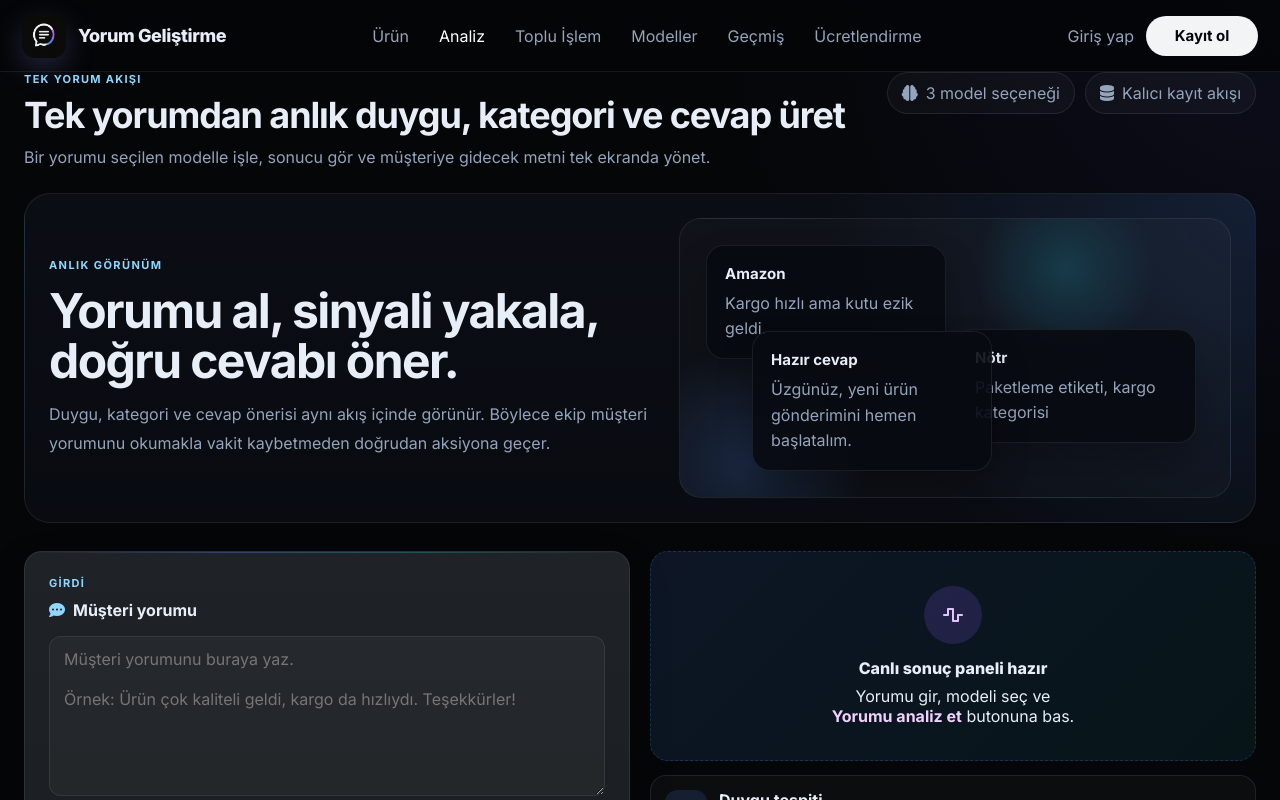
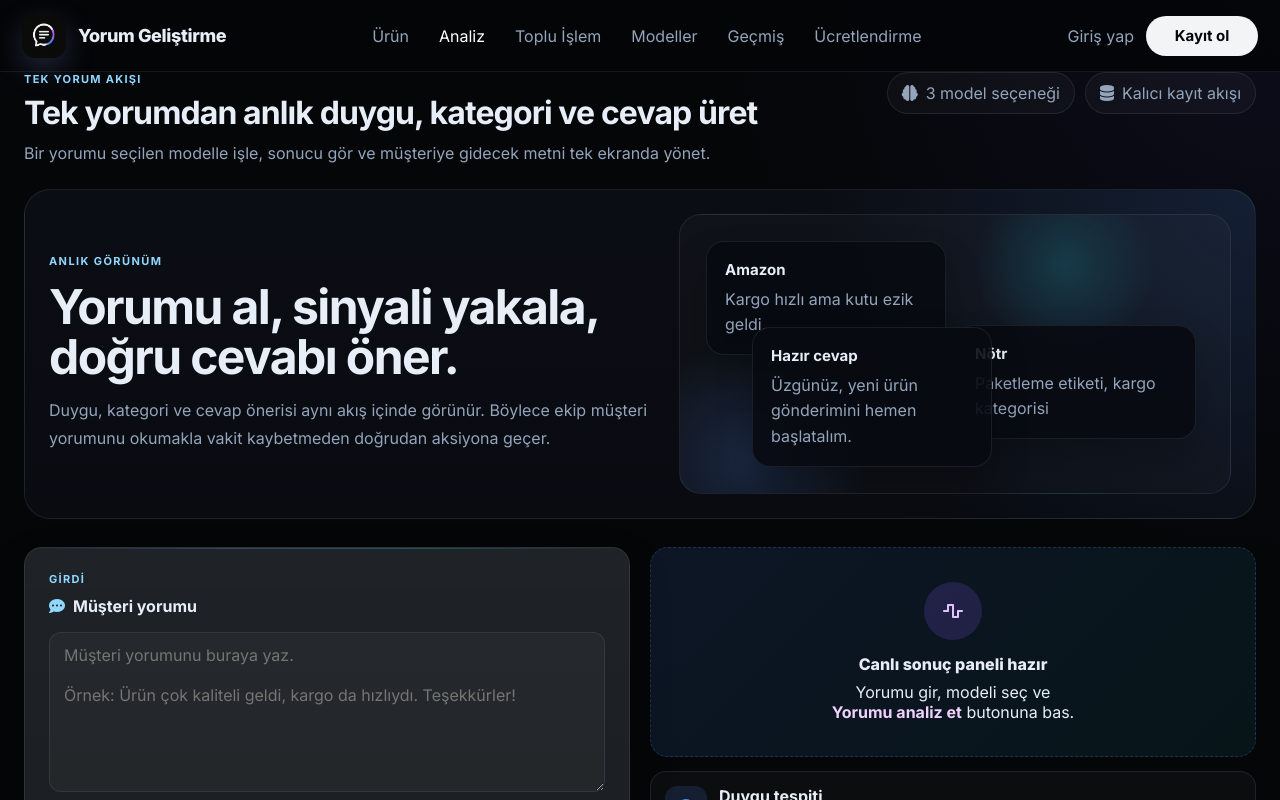
Before and after one commit to Melihsncr/yorum-gelistirme, a React (Vite) app in the folder frontend/: page /analyze in a window 1280 px wide. Shown: the top 800 px of the page. Built offline with nearby package versions, Linux system fonts and the light colour scheme; no server answers.

Commit message:
Reduce headline scale

```diff
--- a/frontend/src/styles/main.css
+++ b/frontend/src/styles/main.css
@@ -486,9 +486,9 @@ select {
 
 .page-intro-title {
   margin: 10px 0 8px;
-  font-size: clamp(24px, 3.4vw, 36px);
+  font-size: clamp(22px, 3vw, 32px);
   line-height: 1.08;
-  letter-spacing: -1.1px;
+  letter-spacing: -0.9px;
 }
 
 .page-intro-sub {
@@ -542,9 +542,9 @@ select {
 
 .landing-title {
   margin: 14px 0 18px;
-  font-size: clamp(38px, 5.9vw, 68px);
-  line-height: 1.01;
-  letter-spacing: -2.4px;
+  font-size: clamp(32px, 4.9vw, 56px);
+  line-height: 1.03;
+  letter-spacing: -1.8px;
   font-weight: 700;
 }
 
```
